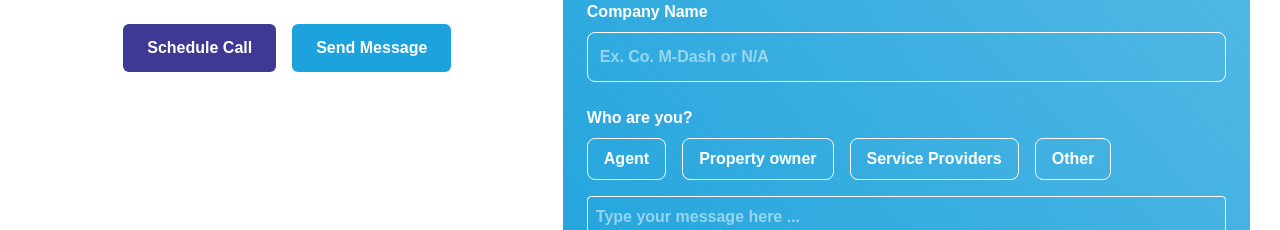
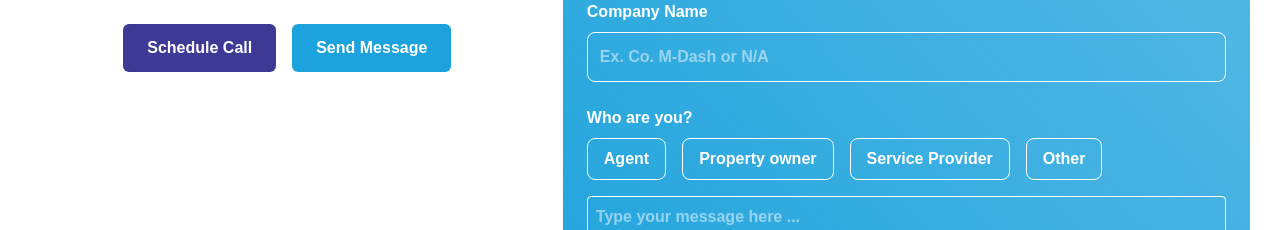
Before and after one commit to realtyeaseai/website, a Next.js app: page /contact in a window 1280 px wide. Shown: the part 800-1030 px from the top of the page. Built offline with nearby package versions, Linux system fonts and the light colour scheme.

Commit message:
Updated contact form

```diff
--- a/src/components/ContactForm.tsx
+++ b/src/components/ContactForm.tsx
@@ -16,7 +16,7 @@ export default function ContactForm() {
 
   const [loading, setLoading] = useState(false);
 
-  const clients = ['Agent', 'Property owner', 'Service Providers', 'Other'];
+  const clients = ['Agent', 'Property owner', 'Service Provider', 'Other'];
 
   const handleSubmit = async (e: React.FormEvent) => {
     e.preventDefault();
```
